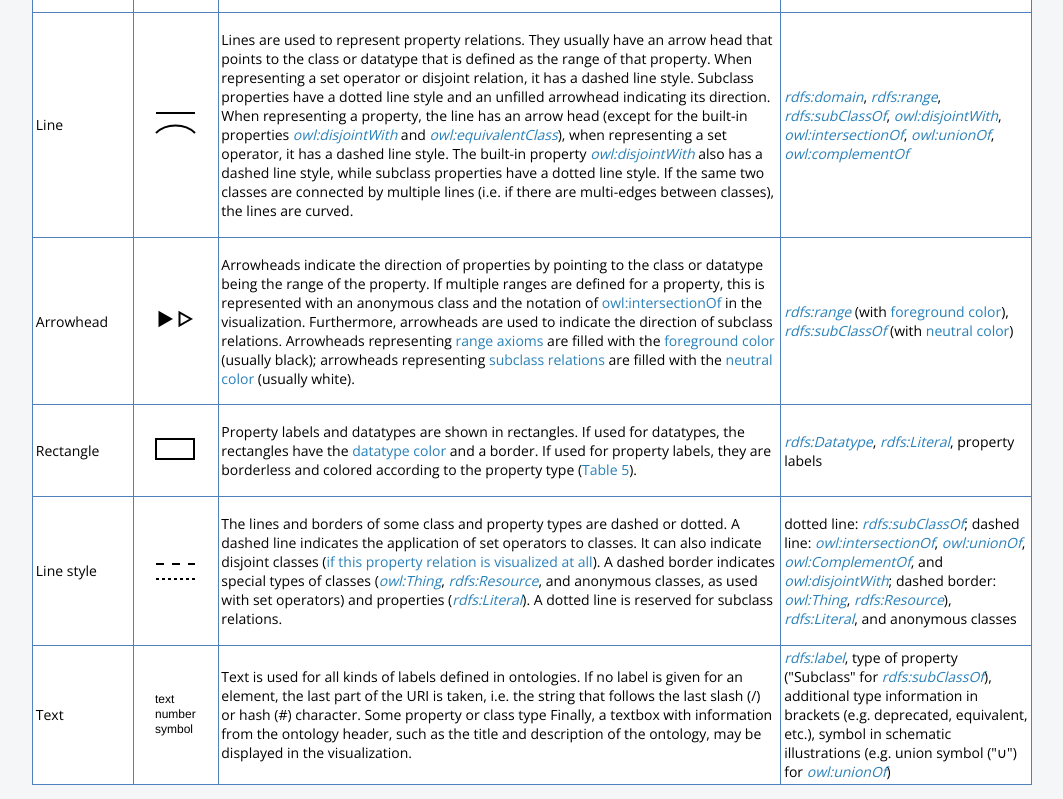
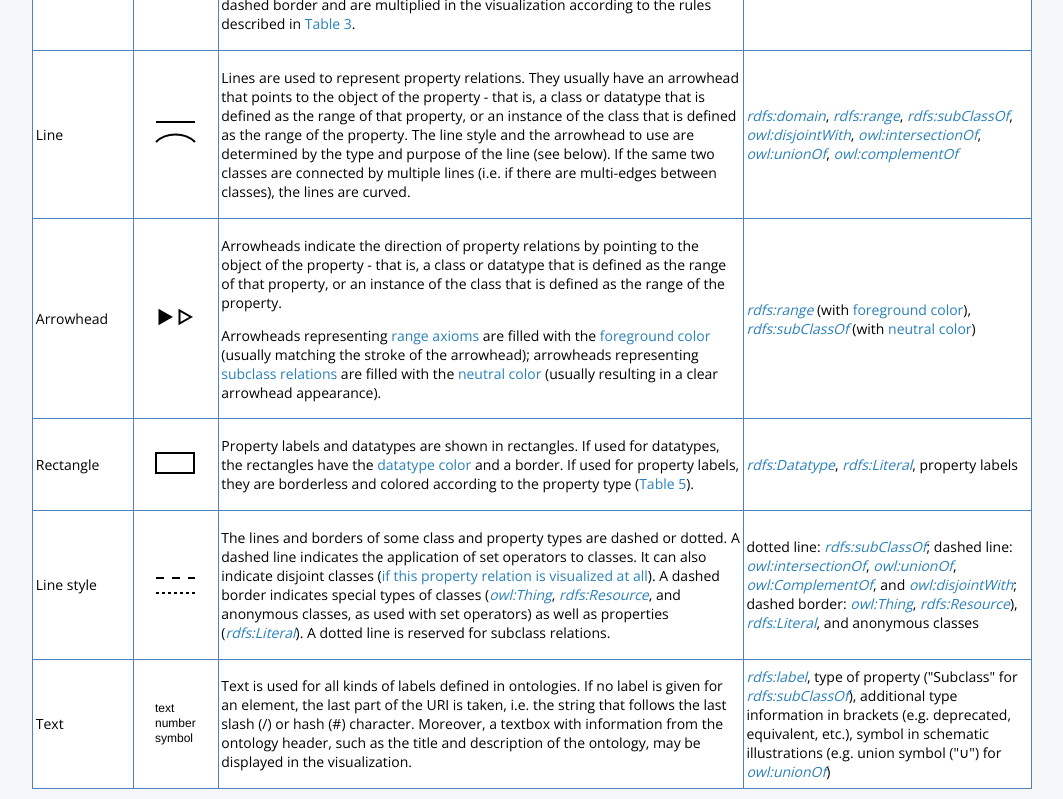
Before and after one commit to VisualDataWeb/WebVOWL, a plain HTML site: page spec.html in a window 1280 px wide. Shown: the part 1660-2459 px from the top of the page, without its empty margins (108-1171 px from the left). Drawn offline with nearby package versions, Linux system fonts and the light colour scheme.

Commit message:
* some text changes to the basic geometry table

```diff
--- a/spec.html
+++ b/spec.html
@@ -112,9 +112,8 @@
                 </svg>
               </td>
               <td>
-                <p>Lines are used to represent property relations. They usually have an arrow head that points to the class or datatype that is defined as the range of that property. When representing a set operator or disjoint relation, it has a dashed line style. Subclass properties have a dotted line style and an unfilled arrowhead indicating its direction.
-				<!-- work in progress -->
-				When representing a property, the line has an arrow head (except for the built-in properties <em><a href="http://www.w3.org/TR/owl-ref/#disjointWith-def">owl:disjointWith</a></em> and <em><a href="http://www.w3.org/TR/owl-ref/#equivalentClass-def">owl:equivalentClass</a></em>), when representing a set operator, it has a dashed line style. The built-in property <em><a href="http://www.w3.org/TR/owl-ref/#disjointWith-def">owl:disjointWith</a></em> also has a dashed line style, while subclass properties have a dotted line style. If the same two classes are connected by multiple lines (i.e. if there are multi-edges between classes), the lines are curved.</p></td>
+                <p>Lines are used to represent property relations. They usually have an arrowhead that points to the object of the property - that is, a class or datatype that is defined as the range of that property, or an instance of the class that is defined as the range of the property. The line style and the arrowhead to use are determined by the type and purpose of the line (see below).
+				If the same two classes are connected by multiple lines (i.e. if there are multi-edges between classes), the lines are curved.</p></td>
               <td><em><a href="http://www.w3.org/TR/rdf-schema/#ch_domain">rdfs:domain</a></em>, <em>
                 <a href="http://www.w3.org/TR/rdf-schema/#ch_range">rdfs:range</a></em>,  <em><a href="http://www.w3.org/TR/owl-ref/#disjointWith-def">rdfs:subClassOf</a></em>, <em><a href="http://www.w3.org/TR/owl-ref/#disjointWith-def">owl:disjointWith</a></em>,  <em><a href="http://www.w3.org/TR/owl-ref/#intersectionOf-def">owl:intersectionOf</a></em>,
               <em><a href="http://www.w3.org/TR/owl-ref/#unionOf-def">owl:unionOf</a></em>, <em><a href="http://www.w3.org/TR/owl-ref/#complementOf-def">owl:complementOf</a></em></td>
@@ -128,7 +127,8 @@
                 </svg>
               </td>
               <td>
-                <p>Arrowheads indicate the direction of properties by pointing to the class or datatype being the range of the property. If multiple ranges are defined for a property, this is represented with an anonymous class and the notation of <a href="#owlIntersectionOf">owl:intersectionOf</a> in the visualization. Furthermore, arrowheads are used to indicate the direction of subclass relations. Arrowheads representing <a href="#rdfsRange">range axioms</a> are filled with the <a href="#colorForeground">foreground color</a> (usually black); arrowheads representing <a href="#rdfsSubclass">subclass relations</a> are filled with the <a href="#colorNeutral">neutral color</a> (usually white).</p></td>
+                <p>Arrowheads indicate the direction of property relations by pointing to the object of the property - that is, a class or datatype that is defined as the range of that property, or an instance of the class that is defined as the range of the property.</p>
+				<p>Arrowheads representing <a href="#rdfsRange">range axioms</a> are filled with the <a href="#colorForeground">foreground color</a> (usually matching the stroke of the arrowhead); arrowheads representing <a href="#rdfsSubclass">subclass relations</a> are filled with the <a href="#colorNeutral">neutral color</a> (usually resulting in a clear arrowhead appearance).</p></td>
               <td><em><a href="http://www.w3.org/TR/rdf-schema/#ch_range">rdfs:range</a></em> (with <a href="#colorForeground">foreground color</a>), <em><a href="http://www.w3.org/TR/rdf-schema/#ch_subclassof">rdfs:subClassOf</a></em> (with <a href="#colorNeutral">neutral color</a>)</td>
               </tr>
               <tr>
@@ -151,7 +151,8 @@
                   </svg>
                 </td>
                 <td>
-                <p>The lines and borders of some class and property types are dashed or dotted. A dashed line indicates the application of set operators to classes. It can also indicate disjoint classes (<a href="">if this property relation is visualized at all</a>). A dashed border indicates special types of classes (<em><a href="http://www.w3.org/TR/owl-ref/#Thing-def">owl:Thing</a></em>, <em><a href="http://www.w3.org/TR/rdf-schema/#ch_resource">rdfs:Resource</a></em>, and anonymous classes, as used with set operators) and properties (<em><a href="http://www.w3.org/TR/rdf-schema/#ch_literal">rdfs:Literal</a></em>). A dotted line is reserved for subclass relations.</p>
+				<!-- TODO: missing/misdirected link -->
+                <p>The lines and borders of some class and property types are dashed or dotted. A dashed line indicates the application of set operators to classes. It can also indicate disjoint classes (<a href="">if this property relation is visualized at all</a>). A dashed border indicates special types of classes (<em><a href="http://www.w3.org/TR/owl-ref/#Thing-def">owl:Thing</a></em>, <em><a href="http://www.w3.org/TR/rdf-schema/#ch_resource">rdfs:Resource</a></em>, and anonymous classes, as used with set operators) as well as properties (<em><a href="http://www.w3.org/TR/rdf-schema/#ch_literal">rdfs:Literal</a></em>). A dotted line is reserved for subclass relations.</p>
                 </td>
                 <td>dotted line: <em><a href="http://www.w3.org/TR/rdf-schema/#ch_subclassof">rdfs:subClassOf</a></em>; dashed line: <em><a href="http://www.w3.org/TR/owl-ref/#intersectionOf-def">owl:intersectionOf</a></em>, <em><a href="http://www.w3.org/TR/owl-ref/#unionOf-def">owl:unionOf</a></em>, <em><a href="http://www.w3.org/TR/owl-ref/#complementOf-def">owl:ComplementOf</a></em>, and <em><a href="http://www.w3.org/TR/owl-ref/#disjointWith-def">owl:disjointWith</a></em>; dashed border: <em><a href="http://www.w3.org/TR/owl-ref/#Thing-def">owl:Thing</a></em>, <em><a href="http://www.w3.org/TR/rdf-schema/#ch_resource">rdfs:Resource</a></em>), <em><a href="http://www.w3.org/TR/rdf-schema/#ch_literal">rdfs:Literal</a></em>, and anonymous classes
                 </td>
@@ -168,7 +169,7 @@
                   </svg>
                 </td>
               <td>
-                <p>Text is used for all kinds of labels defined in ontologies. If no label is given for an element, the last part of the URI is taken, i.e. the string that follows the last slash (/) or hash (#) character. Some property or class type Finally, a textbox with information from the ontology header, such as the title and description of the ontology, may be displayed in the visualization.</p></td>
+                <p>Text is used for all kinds of labels defined in ontologies. If no label is given for an element, the last part of the URI is taken, i.e. the string that follows the last slash (/) or hash (#) character. Moreover, a textbox with information from the ontology header, such as the title and description of the ontology, may be displayed in the visualization.</p></td>
                 <td><em><a href="http://www.w3.org/TR/rdf-schema/#ch_label">rdfs:label</a></em>, type of property ("Subclass" for <em><a href="http://www.w3.org/TR/rdf-schema/#ch_subclassof">rdfs:subClassOf</a></em>), additional type information in brackets (e.g. deprecated, equivalent, etc.), symbol in schematic illustrations (e.g. union symbol ("&cup;") for <em><a href="http://www.w3.org/TR/owl-ref/#unionOf-def">owl:unionOf</a></em>)</td><!-- repetition with rdfs:label -->
               </tr>
             </tbody>
```
